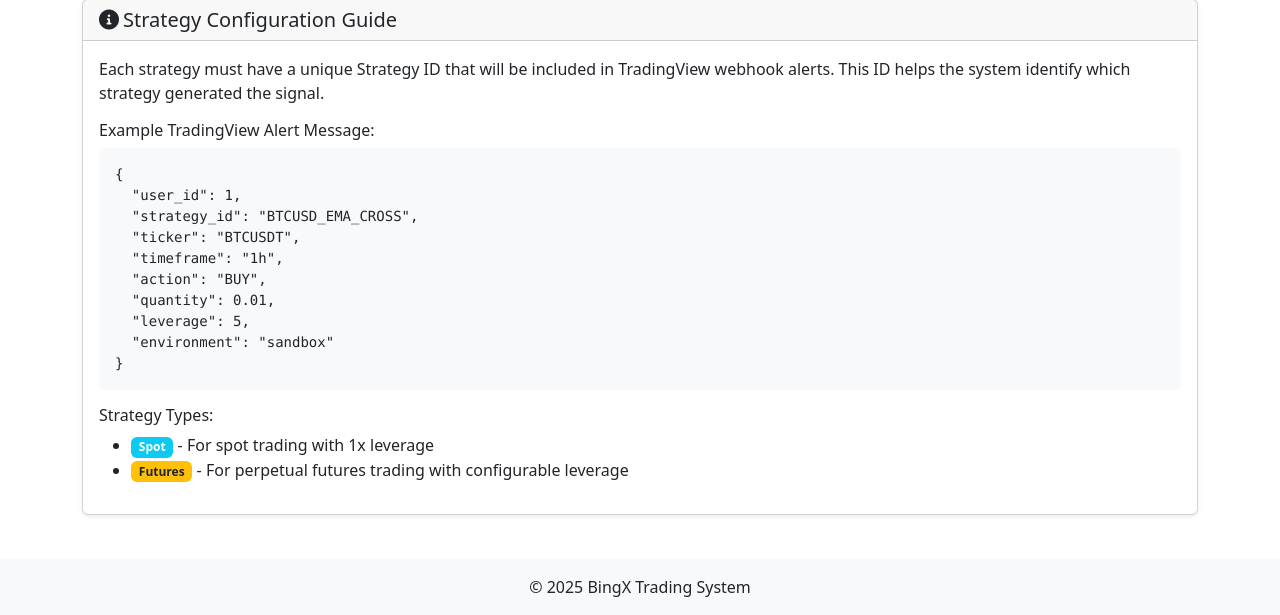
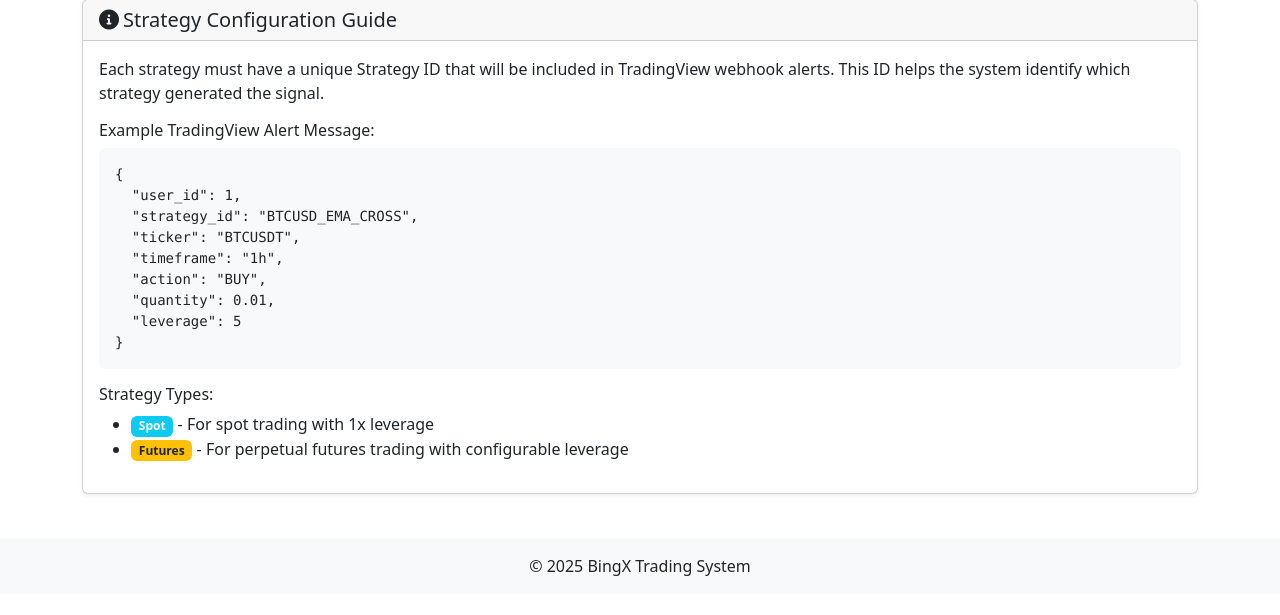
Before and after one commit to javierp04/bingx_lite, a CodeIgniter app: page /database/strategies in a window 1280 px wide. Shown: the part 258-873 px from the top of the page. After the commit the page ends 834 px from the top, so only its background shows below. Run offline with CodeIgniter, Linux system fonts and the light colour scheme; a user stored in the database is signed in; data comes from the database, SQL or seed files in the repository.

Commit message:
remove environment des

```diff
--- a/application/views/strategies/add.php
+++ b/application/views/strategies/add.php
@@ -77,8 +77,7 @@ alertMessage = '{
   "timeframe": "{{interval}}",
   "action": "{{strategy.order.action}}",
   "quantity": 0.01,
-  "leverage": 5,
-  "environment": "sandbox"
+  "leverage": 5
 }'
 
 // Send alert
--- a/application/views/strategies/edit.php
+++ b/application/views/strategies/edit.php
@@ -90,8 +90,7 @@ alertMessage = '{
   "timeframe": "{{interval}}",
   "action": "{{strategy.order.action}}",
   "quantity": 0.01,
-  "leverage": 5,
-  "environment": "sandbox"
+  "leverage": 5
 }'
 
 // Send alert
--- a/application/views/strategies/index.php
+++ b/application/views/strategies/index.php
@@ -89,8 +89,7 @@
   "timeframe": "1h",
   "action": "BUY",
   "quantity": 0.01,
-  "leverage": 5,
-  "environment": "sandbox"
+  "leverage": 5
 }</code></pre>
 
         <h6 class="mt-3">Strategy Types:</h6>
```
